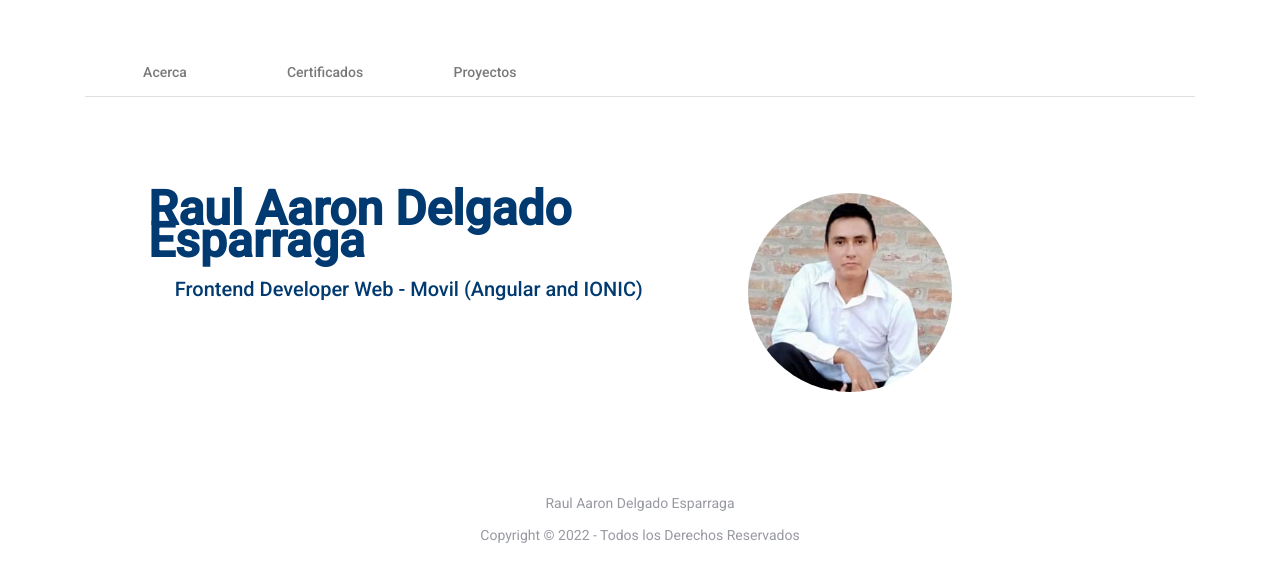
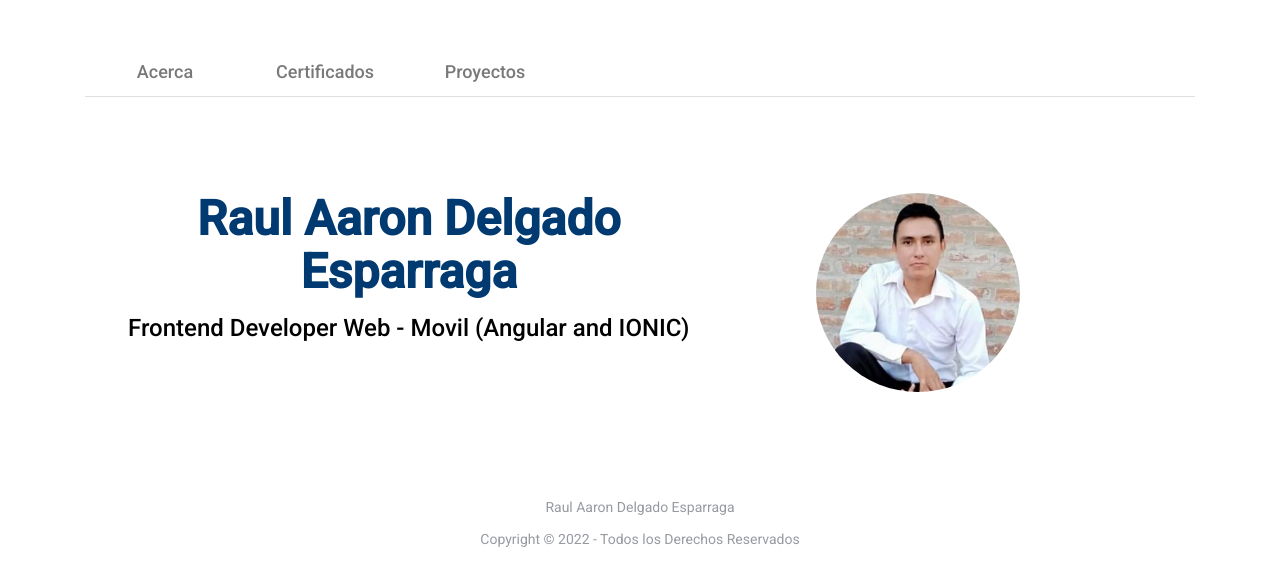
Before and after one commit to aaron-delgad/Portafolio, an Angular app: page /home in a window 1280 px wide. Shown: the top 586 px of the page. Built offline with nearby package versions, Linux system fonts and the light colour scheme.

Commit message:
center text

```diff
--- a/src/app/modules/course/course.component.html
+++ b/src/app/modules/course/course.component.html
@@ -1,6 +1,6 @@
-<h1 class="text--center fz--xxxl fw--700 c--primary mt-5 pt-5">{{lang.title}}</h1>
+<h1 class="lineSpacing text--center fz--xxxl fw--700 c--primary mt-5 pt-5">{{lang.title}}</h1>
 
-<p class="text--center fz--xxl mt-4 mb-5">{{lang.detail}}</p>
+<p class="lineSpacing text--center fz--xxl mt-4 mb-5">{{lang.detail}}</p>
 <hr>
 <div class="row">
   <div *ngFor="let item of lang.CurseArray" class="col-12 col-sm-12 col-md-6 col-lg-3 col-xl-3">
--- a/src/app/modules/course/course.component.scss
+++ b/src/app/modules/course/course.component.scss
@@ -4,6 +4,3 @@ mat-card {
     height: 100px;
   }
 }
-h1{
-  line-height: 100%;
-}
--- a/src/app/modules/home/home.component.html
+++ b/src/app/modules/home/home.component.html
@@ -1,10 +1,10 @@
 <div class="row mx-0">
   <div class="col-12 col-sm-12 col-md-7 col-lg-7 col-xl-7 mb-5">
-    <h1 class="c--primary fz--xxxl fw--700 mt-5 mx-5">{{lang.name}}</h1>
-    <h2 class="d-flex justify-content-center c--primary fw--500">{{lang.subTitle}}</h2>
+    <h1 class="lineSpacing text--center c--primary fz--xxxl fw--700 mt-5 mx-5">{{lang.name}}</h1>
+    <p class="d-flex justify-content-center text--center lineSpacing fz--xxl fw--500">{{lang.subTitle}}</p>
   </div>
 
-    <div class="col-12 col-sm-12 col-md-4 col-lg-4 col-xl-4">
+    <div class="col-12 col-sm-12 col-md-4 col-lg-4 col-xl-4 text--center">
       <img class="w--60 br--6 mt-5" src="./assets/image/perfil.jpg" alt="login.png">
     </div>
 </div>
--- a/src/app/modules/layout/header/header.component.html
+++ b/src/app/modules/layout/header/header.component.html
@@ -1,3 +1,3 @@
 <nav mat-tab-nav-bar class="mt-5 mb-5">
-  <a mat-tab-link *ngFor="let item of menu" (click)="navegate(item.code)"> {{item.value}} </a>
+  <a mat-tab-link class="fz--xl" *ngFor="let item of menu" (click)="navegate(item.code)"> {{item.value}} </a>
 </nav>
--- a/src/assets/scss/theme.scss
+++ b/src/assets/scss/theme.scss
@@ -1,3 +1,5 @@
+@charset "utf-8";
+
 .c--primary {color: $primary;}
 .c--secondary {color: $secondary;}
 .c--tertiary {color: $tertiary;}
@@ -94,3 +96,10 @@
 .br--4 {border-radius: $size-4; }
 .br--5 {border-radius: $size-5; }
 .br--6 {border-radius: $size-6; }
+
+h1.lineSpacing {
+  line-height: 110%;
+}
+p.lineSpacing {
+  line-height: 110%;
+}
```
